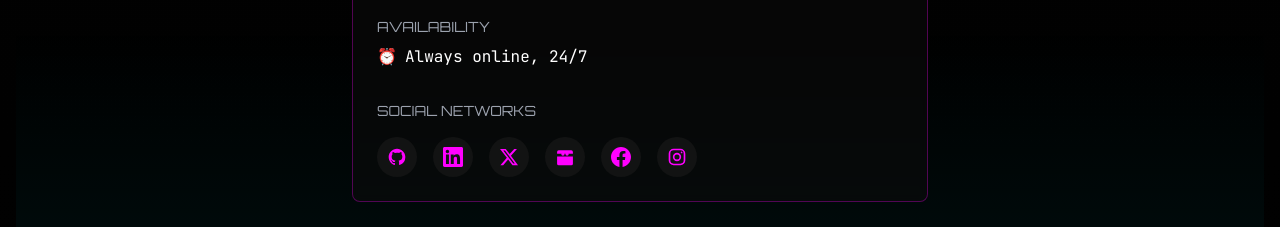
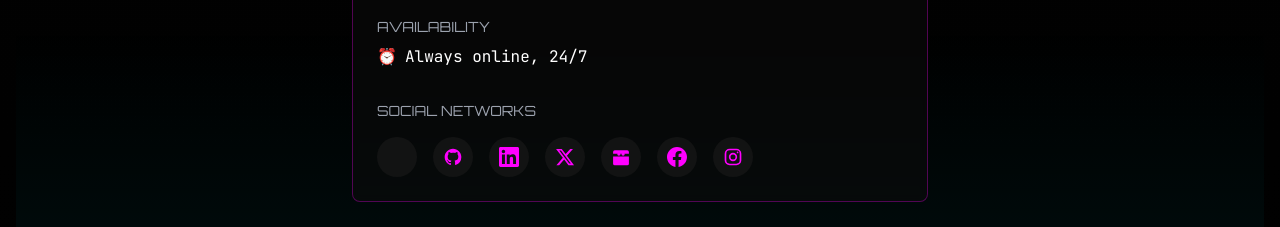
Before and after one commit to vualidon/vualidon.github.io, a Next.js app: page / in a window 1280 px wide. Shown: the part 8220-8447 px from the top of the page. Built offline with nearby package versions, Linux system fonts and the light colour scheme.

Commit message:
Add Google Scholar link to social links

```diff
--- a/components/ContactSection.tsx
+++ b/components/ContactSection.tsx
@@ -23,6 +23,11 @@ const ContactSection = () => {
     };
 
     const socialLinks = [
+        {
+            name: 'Google Scholar',
+            icon: 'google-scholar',
+            url: 'https://scholar.google.com/citations?user=7nX7348AAAAJ',
+        },
         {
             name: 'GitHub',
             icon: 'github',
```
